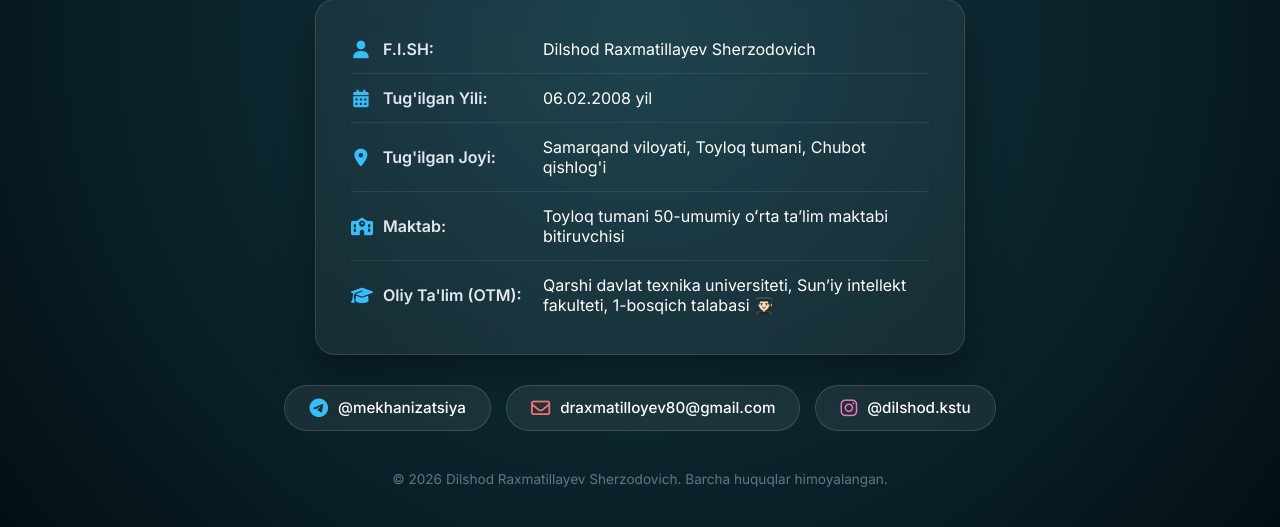
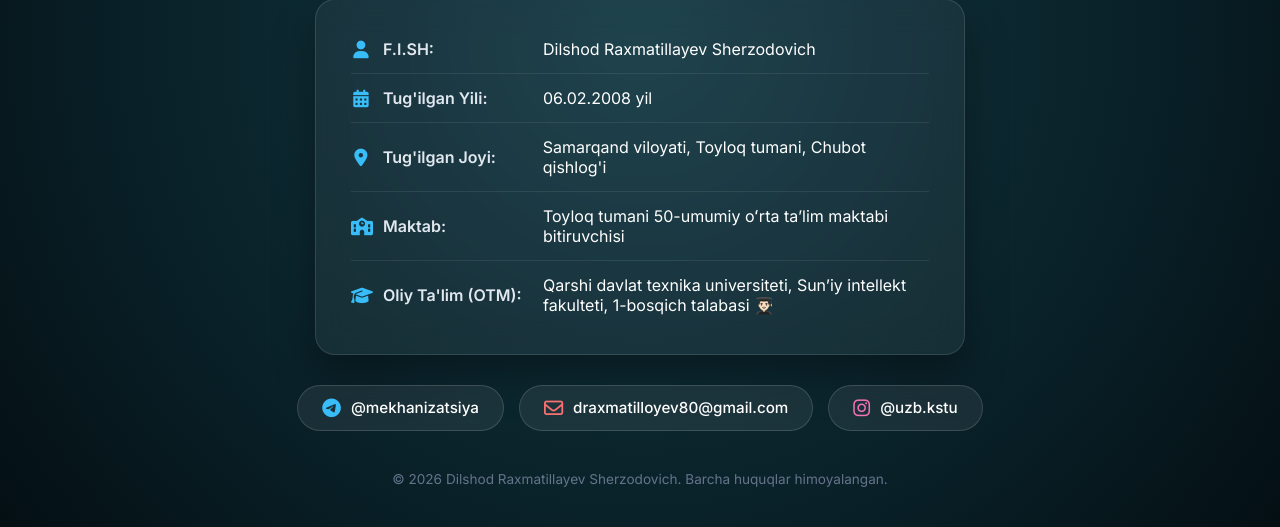
Before and after one commit to xlemann0/dilshod_site, a Flask app: page / in a window 1280 px wide. Shown: the part 458-985 px from the top of the page. Run offline with Flask 3, Linux system fonts and the light colour scheme.

Commit message:
Update Instagram handle from @dilshod.kstu to @uzb.kstu

```diff
--- a/templates/index.html
+++ b/templates/index.html
@@ -449,7 +449,7 @@
             </a>
             <a href="https://instagram.com/uzb.kstu" target="_blank" class="social-btn instagram">
                 <i class="fa-brands fa-instagram"></i>
-                <span>@dilshod.kstu</span>
+                <span>@uzb.kstu</span>
             </a>
         </div>
 
```
